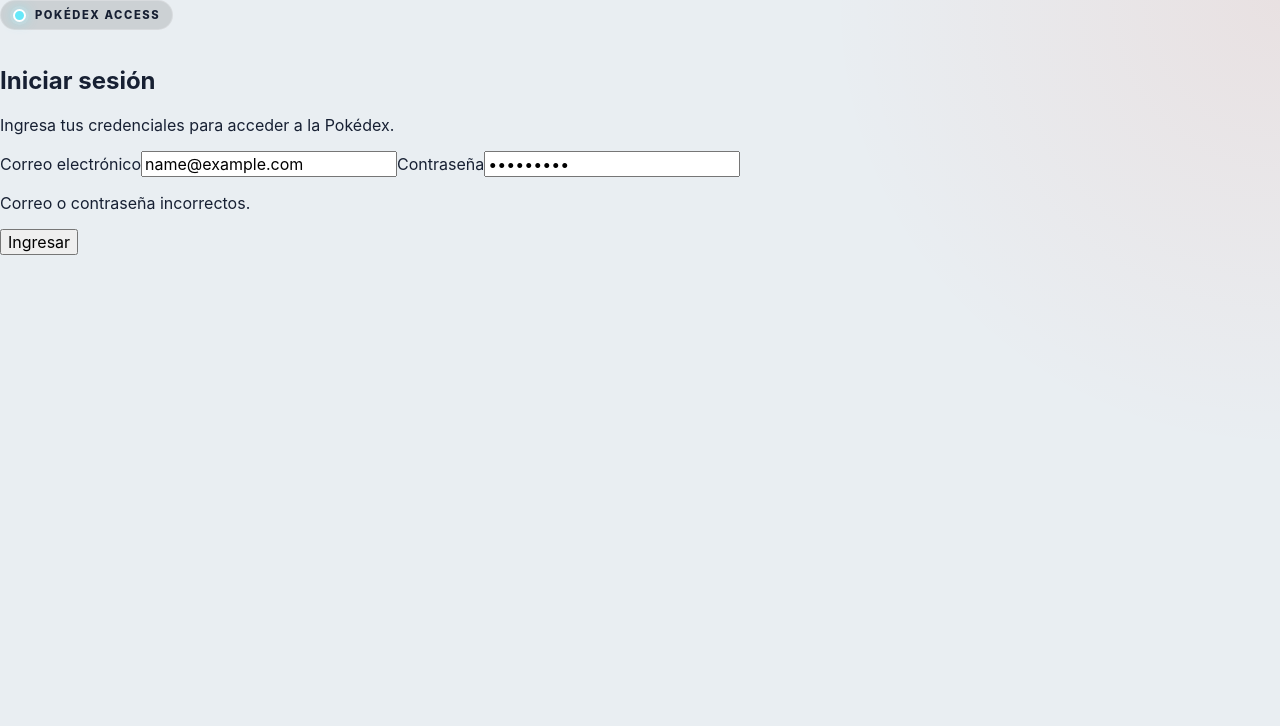
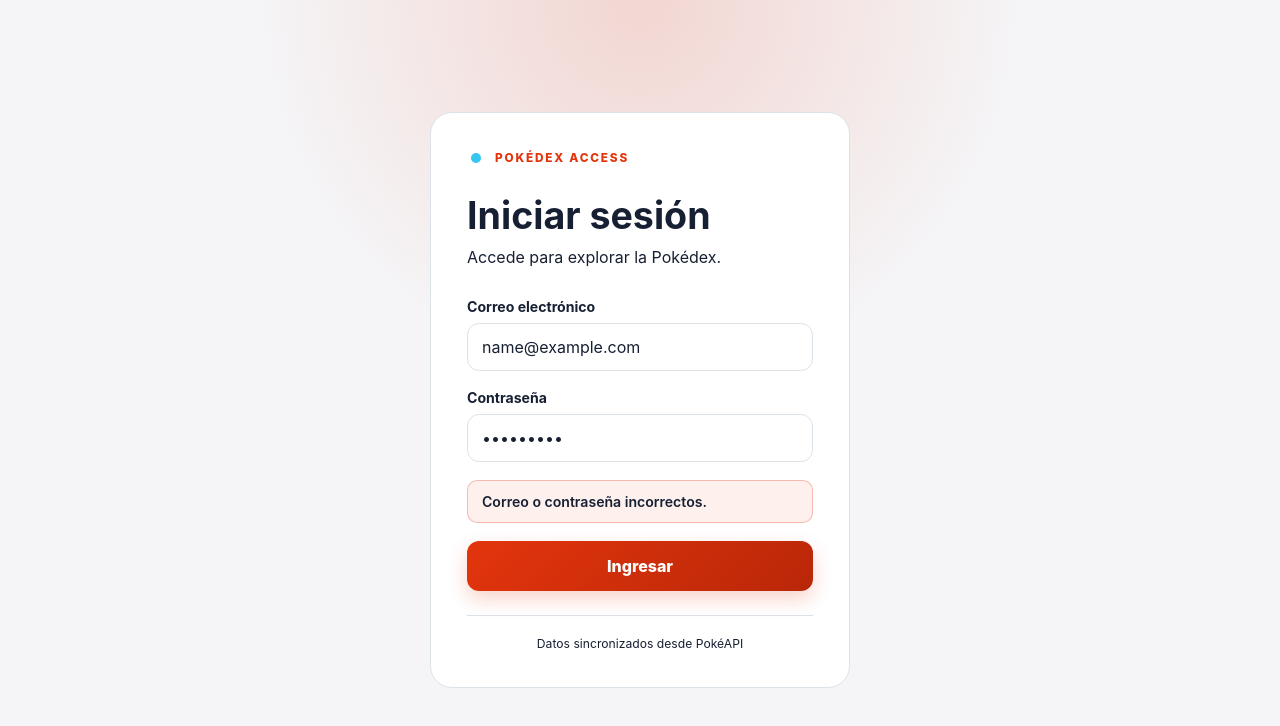
Before and after one commit to carlosortizj/pokedex, a React (Vite) app in the folder frontend/: page /login in a window 1280 px wide. Both pictures are taken after typing "name@example.com", "Sample123" into the empty fields and a click on the button "Ingresar". Shown: the top 726 px of the page. Built offline with nearby package versions, Linux system fonts and the light colour scheme; no server answers.

Commit message:
style: polish authentication interface

```diff
--- a/frontend/src/index.css
+++ b/frontend/src/index.css
@@ -793,3 +793,309 @@ button {
     padding-top: 48px;
   }
 }
+
+/* =========================
+   Login
+========================= */
+
+.login-page {
+  min-height: 100vh;
+  display: grid;
+  place-items: center;
+  padding: 24px 16px;
+
+  background:
+    radial-gradient(
+      circle at top,
+      rgba(227, 53, 13, 0.16),
+      transparent 38%
+    ),
+    #f5f5f7;
+}
+
+.login-card {
+  width: 100%;
+  max-width: 420px;
+  padding: 28px 22px;
+
+  background: #ffffff;
+
+  border: 1px solid var(--border);
+  border-radius: 22px;
+
+  box-shadow: var(--shadow-lg);
+}
+
+.login-brand {
+  display: flex;
+  align-items: center;
+  gap: 10px;
+
+  margin-bottom: 28px;
+}
+
+.login-indicator {
+  width: 18px;
+  height: 18px;
+
+  border: 4px solid #ffffff;
+  border-radius: 50%;
+
+  background: #35c7f0;
+
+  box-shadow:
+    0 0 0 2px var(--pokedex-dark-red),
+    0 0 12px rgba(53, 199, 240, 0.45);
+}
+
+.login-eyebrow {
+  font-size: 0.74rem;
+  font-weight: 800;
+  letter-spacing: 0.15em;
+
+  color: var(--pokedex-red);
+}
+
+.login-heading {
+  margin-bottom: 28px;
+}
+
+.login-heading h1 {
+  margin: 0 0 8px;
+
+  font-size: clamp(1.8rem, 7vw, 2.35rem);
+  line-height: 1.1;
+
+  color: var(--text);
+}
+
+.login-heading p {
+  margin: 0;
+
+  color: var(--text-muted);
+
+  line-height: 1.55;
+}
+
+.login-form {
+  display: flex;
+  flex-direction: column;
+
+  gap: 18px;
+}
+
+.login-field {
+  display: flex;
+  flex-direction: column;
+
+  gap: 8px;
+}
+
+.login-field span {
+  font-size: 0.88rem;
+  font-weight: 700;
+
+  color: var(--text);
+}
+
+.login-field input {
+  width: 100%;
+  min-height: 48px;
+
+  padding: 0 14px;
+
+  border: 1px solid var(--border);
+  border-radius: 12px;
+
+  background: #ffffff;
+  color: var(--text);
+
+  font: inherit;
+
+  outline: none;
+
+  transition:
+    border-color 0.2s ease,
+    box-shadow 0.2s ease;
+}
+
+.login-field input::placeholder {
+  color: #9ca3af;
+}
+
+.login-field input:focus {
+  border-color: var(--pokedex-red);
+
+  box-shadow:
+    0 0 0 3px rgba(227, 53, 13, 0.12);
+}
+
+.login-error {
+  padding: 12px 14px;
+
+  border: 1px solid rgba(227, 53, 13, 0.28);
+  border-radius: 10px;
+
+  background: rgba(227, 53, 13, 0.07);
+
+  color: var(--pokedex-dark-red);
+
+  font-size: 0.88rem;
+  font-weight: 600;
+}
+
+.login-submit {
+  min-height: 50px;
+
+  border: 0;
+  border-radius: 12px;
+
+  background: linear-gradient(
+    135deg,
+    #e3350d,
+    #b92708
+  );
+
+  color: #ffffff;
+
+  font: inherit;
+  font-weight: 800;
+
+  cursor: pointer;
+
+  box-shadow:
+    0 8px 20px rgba(227, 53, 13, 0.22);
+
+  transition:
+    background 0.2s ease,
+    transform 0.2s ease,
+    box-shadow 0.2s ease,
+    opacity 0.2s ease;
+}
+
+.login-submit:hover:not(:disabled) {
+  background: linear-gradient(
+    135deg,
+    #c92f0b,
+    #9f2107
+  );
+
+  transform: translateY(-1px);
+
+  box-shadow:
+    0 12px 24px rgba(227, 53, 13, 0.28);
+}
+
+.login-submit:active:not(:disabled) {
+  transform: translateY(0);
+}
+
+.login-submit:disabled {
+  background: #d96a52;
+
+  color: #ffffff;
+
+  opacity: 0.7;
+
+  cursor: not-allowed;
+}
+
+.login-submit:focus-visible {
+  outline: 3px solid rgba(227, 53, 13, 0.2);
+  outline-offset: 3px;
+}
+
+.login-footer {
+  margin: 24px 0 0;
+  padding-top: 20px;
+
+  border-top: 1px solid var(--border);
+
+  text-align: center;
+
+  font-size: 0.76rem;
+
+  color: var(--text-muted);
+}
+
+@media (min-width: 600px) {
+  .login-card {
+    padding: 36px;
+  }
+}
+
+
+/* =========================
+   Header / Logout
+========================= */
+
+.pokemon-header-top {
+  display: flex;
+  align-items: flex-start;
+  justify-content: space-between;
+
+  gap: 20px;
+}
+
+.logout-button {
+  flex-shrink: 0;
+
+  display: inline-flex;
+  align-items: center;
+  justify-content: center;
+
+  min-height: 42px;
+  padding: 0 16px;
+
+  border: 1px solid rgba(255, 255, 255, 0.75);
+  border-radius: 10px;
+
+  background: rgba(255, 255, 255, 0.12);
+  color: #ffffff;
+
+  font: inherit;
+  font-size: 0.9rem;
+  font-weight: 700;
+
+  cursor: pointer;
+
+  transition:
+    background 0.2s ease,
+    color 0.2s ease,
+    transform 0.2s ease,
+    box-shadow 0.2s ease;
+}
+
+.logout-button:hover {
+  background: #ffffff;
+  color: #e3350d;
+
+  transform: translateY(-1px);
+
+  box-shadow:
+    0 6px 16px rgba(0, 0, 0, 0.12);
+}
+
+.logout-button:active {
+  transform: translateY(0);
+}
+
+.logout-button:focus-visible {
+  outline: 3px solid rgba(255, 255, 255, 0.35);
+  outline-offset: 3px;
+}
+
+@media (max-width: 599px) {
+  .pokemon-header-top {
+    gap: 12px;
+  }
+
+  .logout-button {
+    min-height: 38px;
+    padding: 0 10px;
+
+    font-size: 0.78rem;
+
+    white-space: nowrap;
+  }
+}
--- a/frontend/src/pages/LoginPage.tsx
+++ b/frontend/src/pages/LoginPage.tsx
@@ -42,48 +42,65 @@ export function LoginPage() {
     return (
         <main className="login-page">
             <section className="login-card">
-        <span className="pokemon-eyebrow">
+            <div className="login-brand">
+                <span className="login-indicator" />
+                <span className="login-eyebrow">
                 POKÉDEX ACCESS
                 </span>
+            </div>
 
+            <div className="login-heading">
                 <h1>Iniciar sesión</h1>
+                <p>
+                Accede para explorar la Pokédex.
+                </p>
+            </div>
 
-        <p>
-          Ingresa tus credenciales para acceder a la Pokédex.
-        </p>
+            <form
+                className="login-form"
+                onSubmit={handleSubmit}
+            >
+                <label className="login-field">
+                <span>Correo electrónico</span>
 
-        <form onSubmit={handleSubmit}>
-          <label>
-            Correo electrónico
                 <input
                     type="email"
                     value={email}
                     onChange={(event) =>
                     setEmail(event.target.value)
                     }
+                    placeholder="correo@ejemplo.com"
+                    autoComplete="email"
                     required
                 />
                 </label>
 
-          <label>
-            Contraseña
+                <label className="login-field">
+                <span>Contraseña</span>
+
                 <input
                     type="password"
                     value={password}
                     onChange={(event) =>
                     setPassword(event.target.value)
                     }
+                    placeholder="••••••••"
+                    autoComplete="current-password"
                     required
                 />
                 </label>
 
                 {error && (
-            <p className="login-error">
+                <div
+                    className="login-error"
+                    role="alert"
+                >
                     {error}
-            </p>
+                </div>
                 )}
 
                 <button
+                className="login-submit"
                 type="submit"
                 disabled={loading}
                 >
@@ -92,6 +109,10 @@ export function LoginPage() {
                     : "Ingresar"}
                 </button>
             </form>
+
+            <p className="login-footer">
+                Datos sincronizados desde PokéAPI
+            </p>
             </section>
         </main>
     );
--- a/frontend/src/pages/PokemonPage.tsx
+++ b/frontend/src/pages/PokemonPage.tsx
@@ -1,14 +1,16 @@
 import { useCallback, useState } from "react";
+import { useNavigate } from "react-router-dom";
 import { PokemonList } from "../components/PokemonList";
 import { PokemonSearch } from "../components/PokemonSearch";
 import { PokemonFilters } from "../components/PokemonFilters";
-import { useNavigate } from "react-router-dom";
 import { useAuth } from "../auth/useAuth";
 
 export function PokemonPage() {
   const [search, setSearch] = useState("");
   const [type, setType] = useState("");
   const [page, setPage] = useState(1);
+  const navigate = useNavigate();
+  const { logout } = useAuth();
 
   const handleSearchChange = useCallback(
     (value: string) => {
@@ -17,6 +19,7 @@ export function PokemonPage() {
     },
     [],
   );
+
   const handleTypeChange = useCallback(
     (value: string) => {
       setType(value);
@@ -24,9 +27,6 @@ export function PokemonPage() {
     },
     [],
   );
-
-const navigate = useNavigate();
-const { logout } = useAuth();
 
   async function handleLogout() {
     await logout();
@@ -37,6 +37,8 @@ async function handleLogout() {
     <div className="pokemon-page">
       <header className="pokemon-header">
         <div className="pokemon-header-content">
+          <div className="pokemon-header-top">
+            <div>
               <span className="pokemon-eyebrow">
                 POKÉDEX
               </span>
@@ -48,6 +50,16 @@ async function handleLogout() {
                 estadísticas.
               </p>
             </div>
+
+            <button
+              className="logout-button"
+              type="button"
+              onClick={handleLogout}
+            >
+              Cerrar sesión
+            </button>
+          </div>
+        </div>
       </header>
 
       <main className="pokemon-content">
@@ -55,6 +67,7 @@ async function handleLogout() {
           value={search}
           onChange={handleSearchChange}
         />
+
         <PokemonFilters
           type={type}
           onTypeChange={handleTypeChange}
@@ -66,13 +79,6 @@ async function handleLogout() {
           page={page}
           onPageChange={setPage}
         />
-
-        <button
-          type="button"
-          onClick={handleLogout}
-        >
-          Cerrar sesión
-      </button>
       </main>
     </div>
   );
```
Lines whose indentation alone changed are shown as unchanged.
